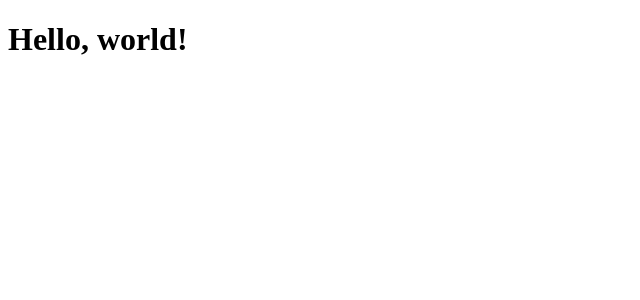
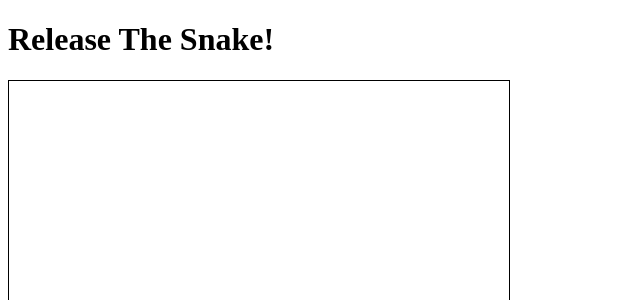
Before and after one commit to vnop/snake, an Angular app: page / in a window 1280 px wide. Shown: the top 300 px of the page, without its empty margins (0-640 px from the left). Built offline with nearby package versions, Linux system fonts and the light colour scheme.

Commit message:
Created game area

```diff
--- a/src/app/app.component.html
+++ b/src/app/app.component.html
@@ -1,3 +1,6 @@
 <div>
-  <h1>Hello, world!</h1>
+  <h1>Release The Snake!</h1>
+  <div class="garden">
+    <app-garden></app-garden>
+  </div>
 </div>
--- a/src/app/app.module.ts
+++ b/src/app/app.module.ts
@@ -3,11 +3,13 @@ import { NgModule } from '@angular/core';
 
 
 import { AppComponent } from './app.component';
+import { GardenComponent } from './garden/garden.component';
 
 
 @NgModule({
   declarations: [
-    AppComponent
+    AppComponent,
+    GardenComponent
   ],
   imports: [
     BrowserModule
--- /dev/null
+++ b/src/app/garden/garden.component.html
@@ -0,0 +1,4 @@
+<canvas id="myCanvas" width="500" height="500"
+style="border:1px solid #000000;">
+
+</canvas>
--- /dev/null
+++ b/src/app/garden/garden.component.ts
@@ -0,0 +1,15 @@
+import { Component, OnInit } from '@angular/core';
+
+@Component({
+  selector: 'app-garden',
+  templateUrl: './garden.component.html',
+  styleUrls: ['./garden.component.css']
+})
+export class GardenComponent implements OnInit {
+
+  constructor() { }
+
+  ngOnInit() {
+  }
+
+}
```
Also changed, not shown: src/app/garden/garden.component.css (added), 1 other file (tests, documents, lock files or other folders).
